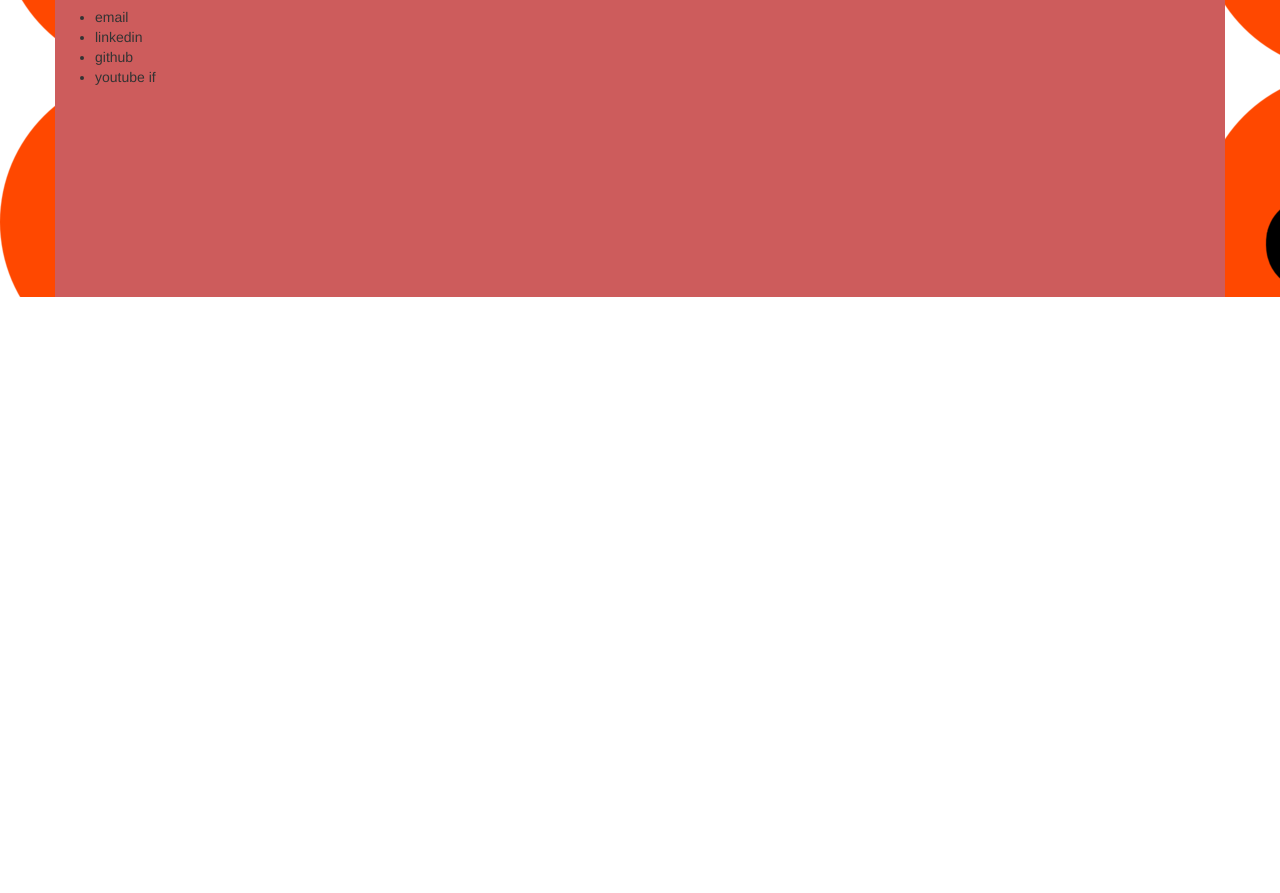
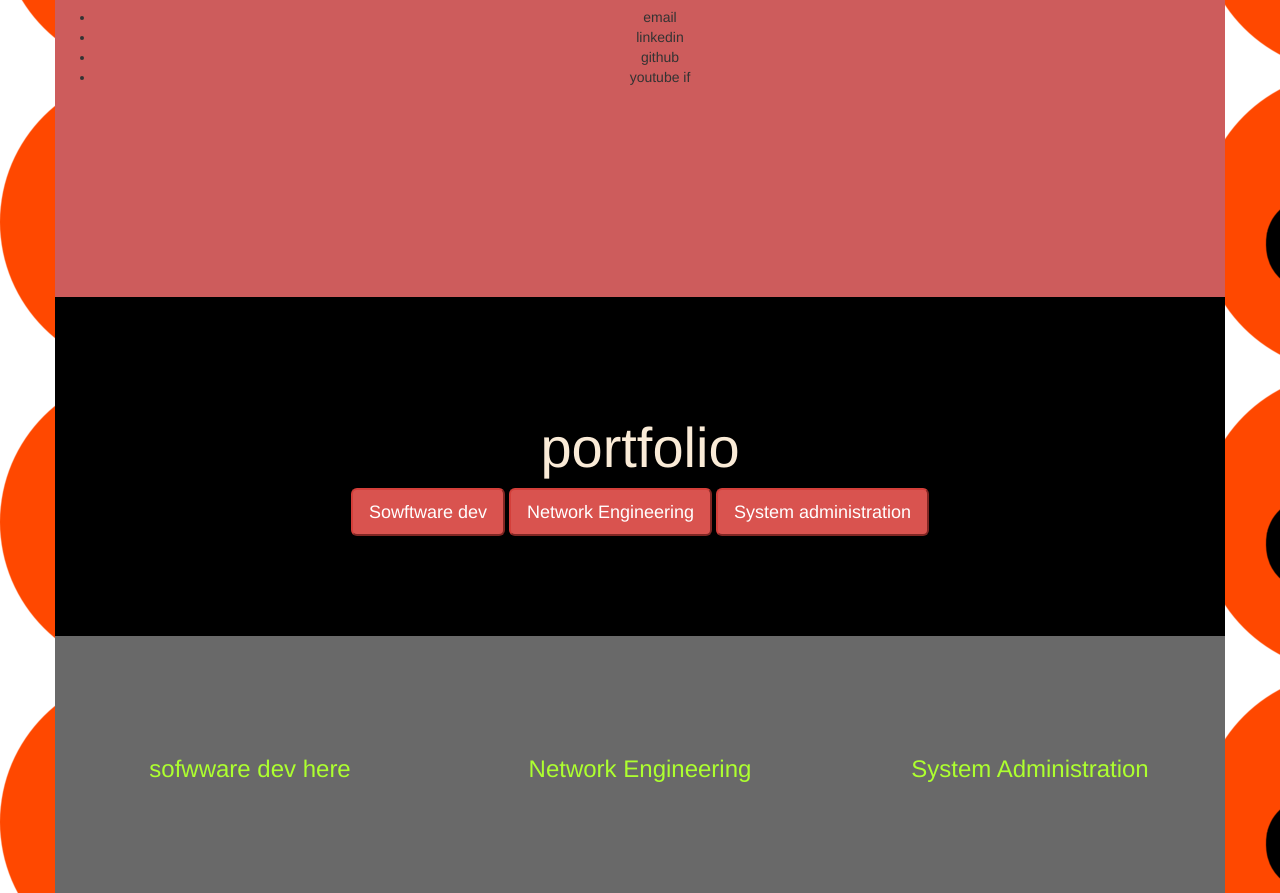
Before and after one commit to darcikhey27/web-project, a plain HTML site: page index.html in a window 1280 px wide. Shown: the part 828-1721 px from the top of the page. Before the commit the page ends 1125 px from the top, so only its background shows below. Drawn offline with Linux system fonts and the light colour scheme.

Commit message:
Added css styles to the main

```diff
--- a/css/my_styles.css
+++ b/css/my_styles.css
@@ -27,7 +27,25 @@ img{
 }
 
 .contact-section{
+    text-align: center;
     padding-top: 100px;
     padding-bottom: 100px;
     background: indianred;
 }
+.portfolio{
+    padding-top: 100px;
+    padding-bottom: 100px;
+    text-align: center;
+    background: black;
+    color: antiquewhite;
+}
+.portfolio-h2{
+    font-size: 4em;
+}
+.skills{
+    padding-top: 100px;
+    padding-bottom: 100px;
+    text-align: center;
+    background: dimgrey;
+    color: greenyellow;
+}
--- a/index.html
+++ b/index.html
@@ -96,10 +96,26 @@
 </section>
 
 <!-- Portfolio Section Below here-->
-<section class="container">
+<section class="container portfolio">
     <div class="row">
         <!-- make a bar that shows buttons with my skills -->
-
+        <h1 class="portfolio-h2">portfolio</h1>
+        <button class="btn-danger btn-lg">Sowftware dev</button>
+        <button class="btn-danger btn-lg">Network Engineering</button>
+        <button class="btn-danger btn-lg">System administration</button>
+    </div>
+</section>
+<section class="container skills">
+    <div class="row">
+        <article class="col-md-4">
+            <h3>sofwware dev here</h3>
+        </article>
+        <article class="col-md-4">
+            <h3>Network Engineering</h3>
+        </article>
+        <article class="col-md-4">
+            <h3>System Administration</h3>
+        </article>
     </div>
 </section>
 
```
